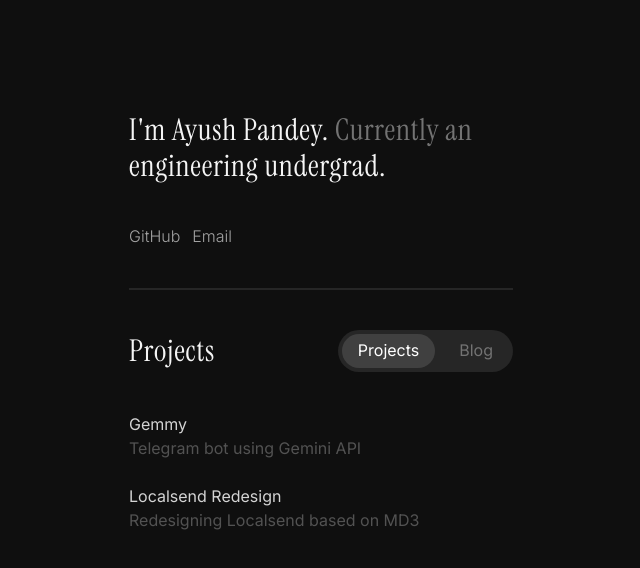
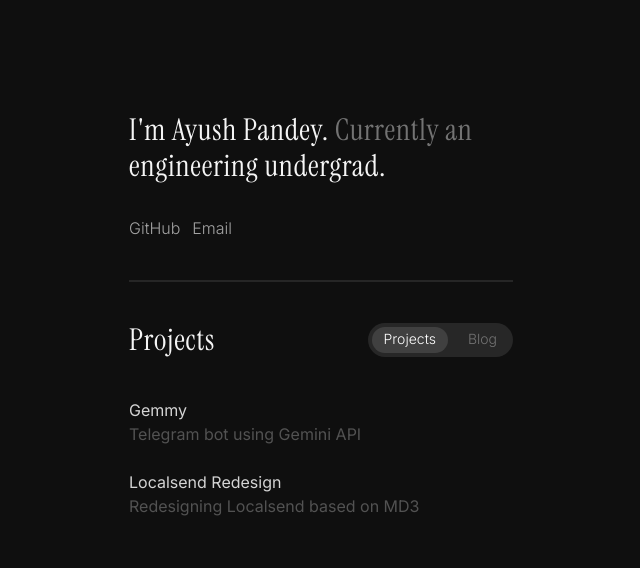
Before and after one commit to electr1fy0/me, a plain HTML site: page index.html in a window 1280 px wide. Shown: the whole page, without its empty margins (319-959 px from the left). Drawn offline with Linux system fonts and the light colour scheme; a web font is replaced by a local one.

Commit message:
made tabs thinner

```diff
--- a/index.html
+++ b/index.html
@@ -18,7 +18,7 @@
     <div class="my-28">
         <h1 class="text-3xl font-instrument tracking-wide">I'm Ayush Pandey. <span class="text-neutral-500">Currently an
             </span>engineering undergrad.</h1>
-        <div class="mt-10 flex gap-3 text-neutral-400 font-light">
+        <div class="mt-8 flex gap-3 text-neutral-400 font-light">
             <div><a class="flex items-center gap-2 hover:underline hover:underline-offset-4"
                     href="https://github.com/electr1fy0/" target="_blank" rel="noopener noreferrer"> GitHub </a></div>
             <div><a class="flex items-center gap-2 hover:underline hover:underline-offset-4"
@@ -32,11 +32,11 @@
             <h1 id="tabText" class="font-instrument text-3xl tracking-wide">Projects</h1>
 
             <!-- Navigation Tabs -->
-            <div class="flex gap-0 bg-neutral-800 rounded-full text-md">
+            <div class="flex items-center gap-0 bg-[#272727] rounded-full text-sm font-light ">
                 <button id="projectsTab"
-                    class="tab-btn  text-white py-1 px-4 border-b-2 border-transparent bg-neutral-700 m-1  focus:border-neutral-100 rounded-full">Projects</button>
+                    class="tab-btn  text-white py-0.5 px-3 border-b-2 border-transparent bg-neutral-700 m-1  focus:border-neutral-100 rounded-full">Projects</button>
                 <button id="blogTab"
-                    class="tab-btn  text-neutral-500 py-1 px-4 border-b-2 border-transparent m-1  focus:border-neutral-100 rounded-full">Blog</button>
+                    class="tab-btn  text-neutral-500 py-0.5 px-3 border-b-2 border-transparent m-1  focus:border-neutral-100 rounded-full">Blog</button>
             </div>
         </div>
 
```
Also changed, not shown: output.css.
